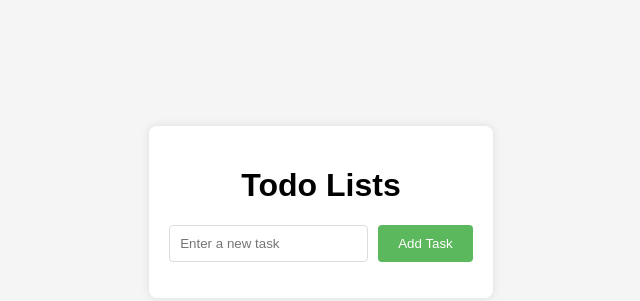
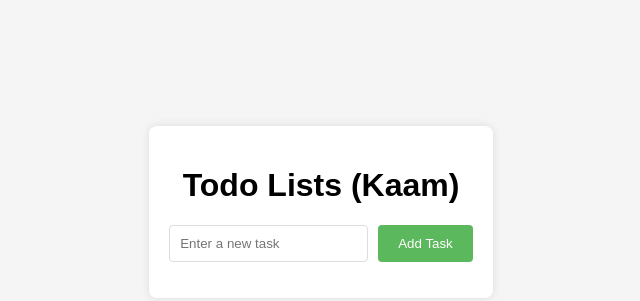
Before and after one commit to RyshuCdy/new-todo, a website: page public/index.html in a window 1280 px wide. Shown: the part 188-489 px from the top of the page, without its empty margins (319-959 px from the left). Drawn offline with Linux system fonts and the light colour scheme; no server answers.

Commit message:
Update index.html

```diff
--- a/public/index.html
+++ b/public/index.html
@@ -9,7 +9,7 @@
 </head>
 <body>
     <div class="container">
-        <h1>Todo Lists</h1>
+        <h1>Todo Lists (Kaam)</h1>
         <form id="task-form">
             <input type="text" id="task-input" placeholder="Enter a new task" required>
             <button type="submit">Add Task</button>
```
